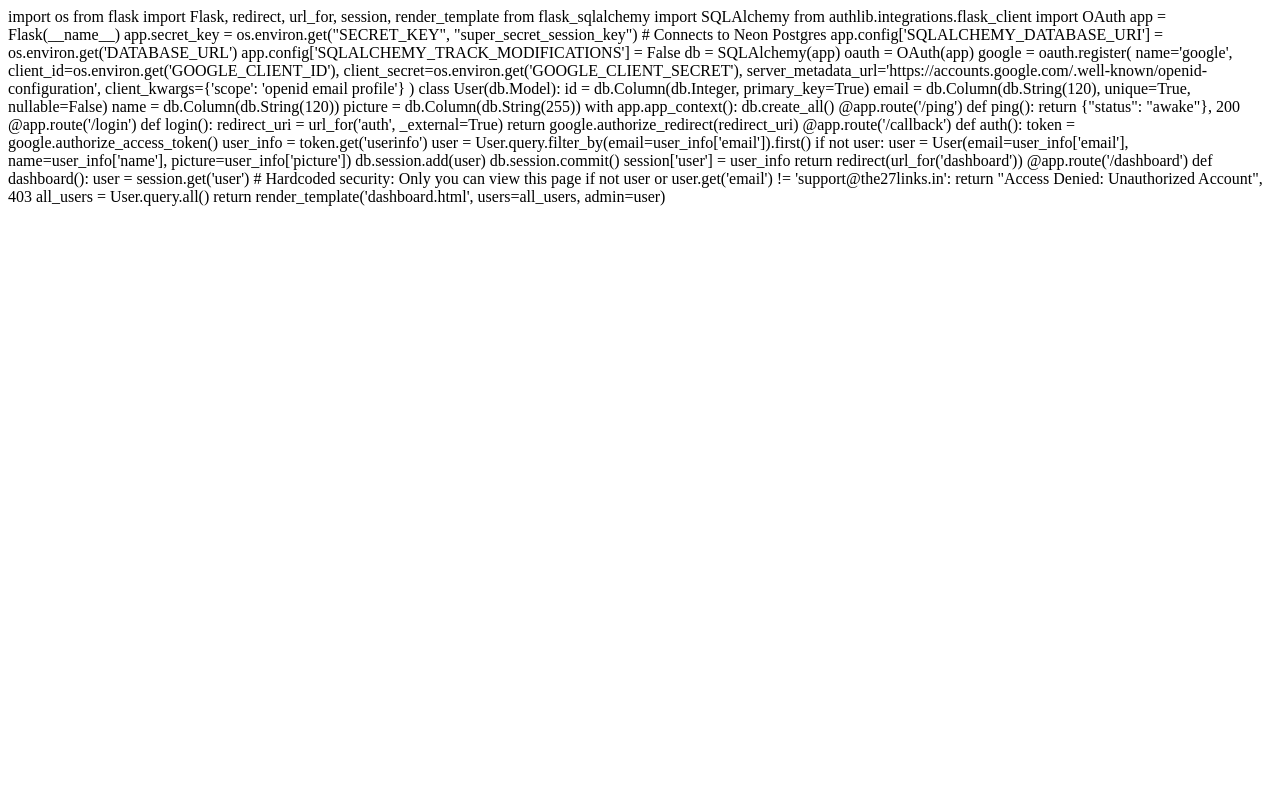
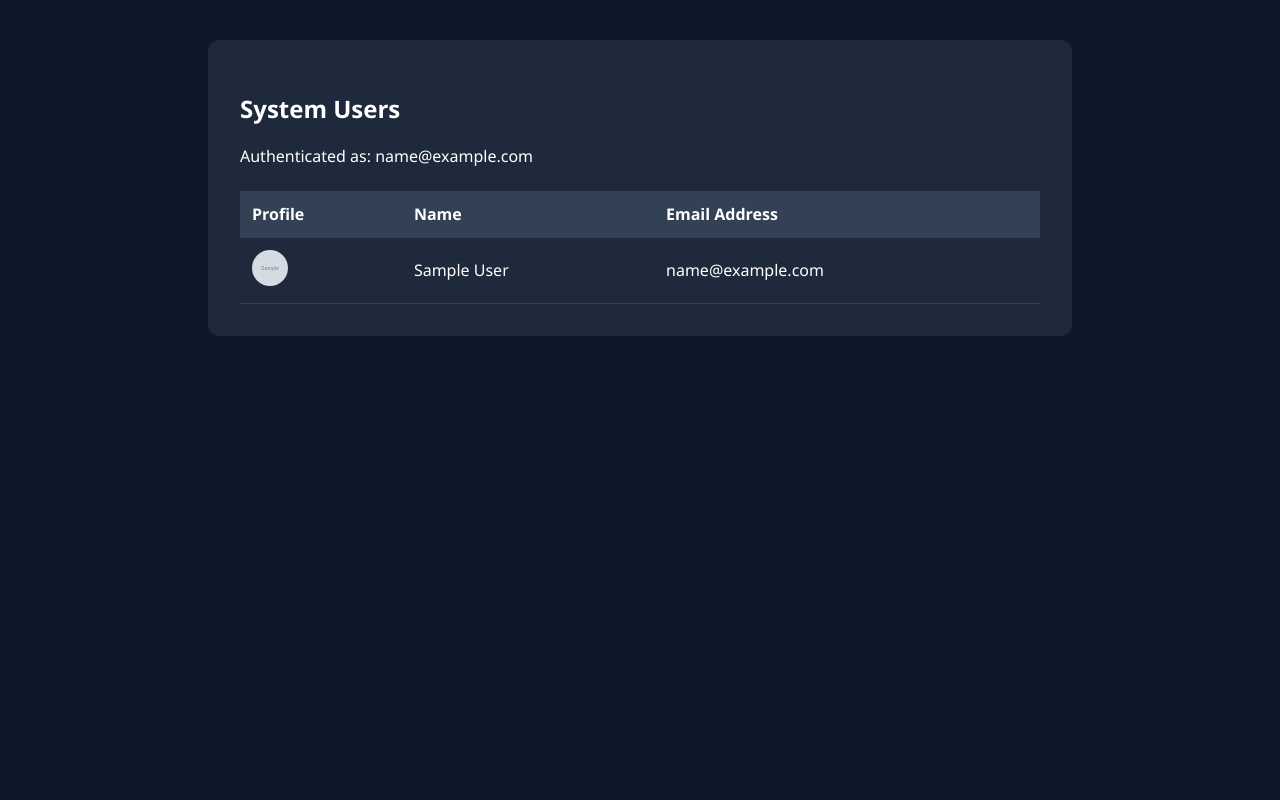
Before and after one commit to The27LINKS/Login, a Flask app: template templates/dashboard.html in a window 1280 px wide. Run offline with Flask 3, Linux system fonts and the light colour scheme; the template is opened without the code that fills it: values that come from a table or form of the project are taken from there, others are empty; tables that the repository leaves empty hold one stand-in row (values such as "Sample post"); grey boxes marked "Sample" are stand-in pictures; some libraries are stand-ins or nearby versions.

Commit message:
Refactor dashboard.html and remove Flask code
Removed Flask app setup and routes, added HTML structure for dashboard.

```diff
--- a/templates/dashboard.html
+++ b/templates/dashboard.html
@@ -1,63 +1,36 @@
-import os
-from flask import Flask, redirect, url_for, session, render_template
-from flask_sqlalchemy import SQLAlchemy
-from authlib.integrations.flask_client import OAuth
-
-app = Flask(__name__)
-app.secret_key = os.environ.get("SECRET_KEY", "super_secret_session_key")
-
-# Connects to Neon Postgres
-app.config['SQLALCHEMY_DATABASE_URI'] = os.environ.get('DATABASE_URL')
-app.config['SQLALCHEMY_TRACK_MODIFICATIONS'] = False
-db = SQLAlchemy(app)
-
-oauth = OAuth(app)
-google = oauth.register(
-    name='google',
-    client_id=os.environ.get('GOOGLE_CLIENT_ID'),
-    client_secret=os.environ.get('GOOGLE_CLIENT_SECRET'),
-    server_metadata_url='https://accounts.google.com/.well-known/openid-configuration',
-    client_kwargs={'scope': 'openid email profile'}
-)
-
-class User(db.Model):
-    id = db.Column(db.Integer, primary_key=True)
-    email = db.Column(db.String(120), unique=True, nullable=False)
-    name = db.Column(db.String(120))
-    picture = db.Column(db.String(255))
-
-with app.app_context():
-    db.create_all()
-
-@app.route('/ping')
-def ping():
-    return {"status": "awake"}, 200
-
-@app.route('/login')
-def login():
-    redirect_uri = url_for('auth', _external=True)
-    return google.authorize_redirect(redirect_uri)
-
-@app.route('/callback')
-def auth():
-    token = google.authorize_access_token()
-    user_info = token.get('userinfo')
-
-    user = User.query.filter_by(email=user_info['email']).first()
-    if not user:
-        user = User(email=user_info['email'], name=user_info['name'], picture=user_info['picture'])
-        db.session.add(user)
-        db.session.commit()
-
-    session['user'] = user_info
-    return redirect(url_for('dashboard'))
-
-@app.route('/dashboard')
-def dashboard():
-    user = session.get('user')
-    # Hardcoded security: Only you can view this page
-    if not user or user.get('email') != 'support@the27links.in':
-        return "Access Denied: Unauthorized Account", 403
-
-    all_users = User.query.all()
-    return render_template('dashboard.html', users=all_users, admin=user)
+<!DOCTYPE html>
+<html lang="en">
+<head>
+    <meta charset="UTF-8">
+    <meta name="viewport" content="width=device-width, initial-scale=1.0">
+    <title>The27LINKS | Admin</title>
+    <style>
+        body { font-family: 'Segoe UI', Tahoma, Geneva, Verdana, sans-serif; background: #0f172a; color: white; padding: 2rem; }
+        .container { max-width: 800px; margin: 0 auto; background: #1e293b; padding: 2rem; border-radius: 12px; }
+        table { width: 100%; border-collapse: collapse; margin-top: 1.5rem; }
+        th, td { padding: 12px; text-align: left; border-bottom: 1px solid #334155; }
+        th { background: #334155; }
+        img { border-radius: 50%; width: 36px; height: 36px; }
+    </style>
+</head>
+<body>
+    <div class="container">
+        <h2>System Users</h2>
+        <p>Authenticated as: {{ admin.email }}</p>
+        <table>
+            <tr>
+                <th>Profile</th>
+                <th>Name</th>
+                <th>Email Address</th>
+            </tr>
+            {% for u in users %}
+            <tr>
+                <td><img src="{{ u.picture }}" alt="User Picture"></td>
+                <td>{{ u.name }}</td>
+                <td>{{ u.email }}</td>
+            </tr>
+            {% endfor %}
+        </table>
+    </div>
+</body>
+</html>
```
